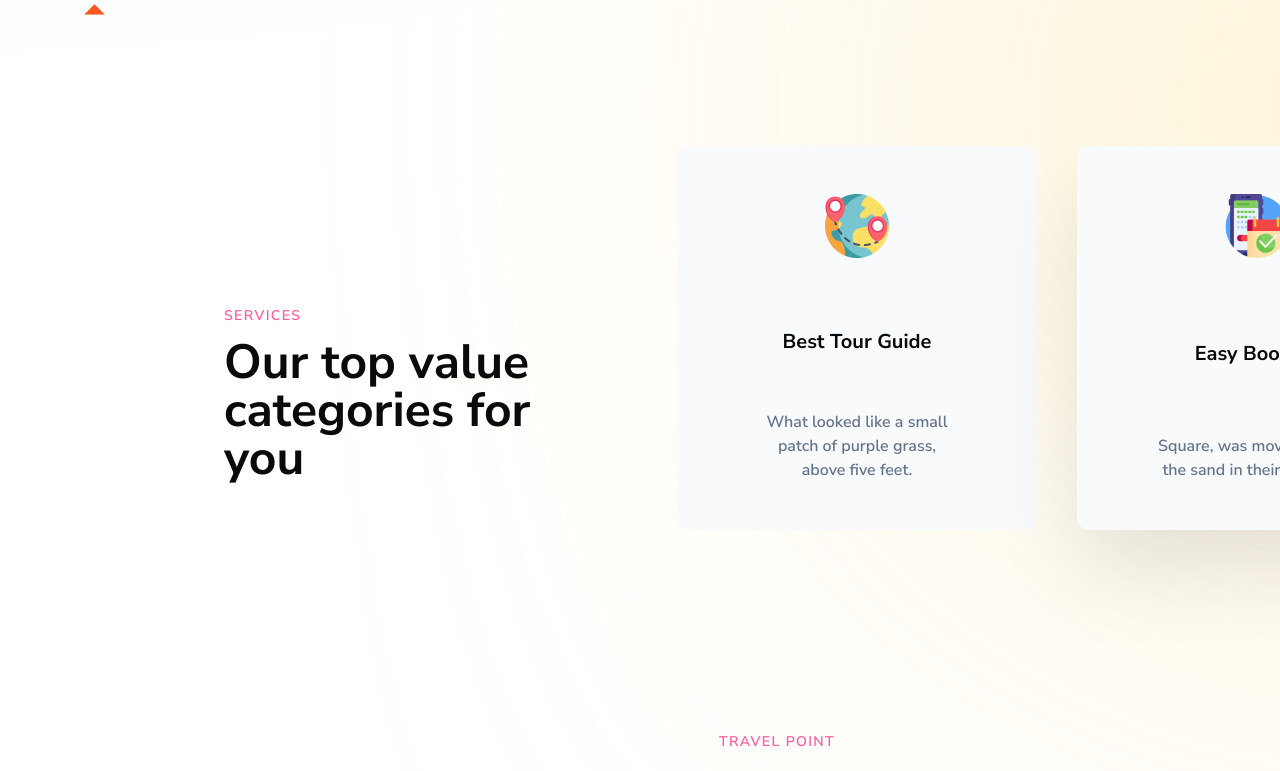
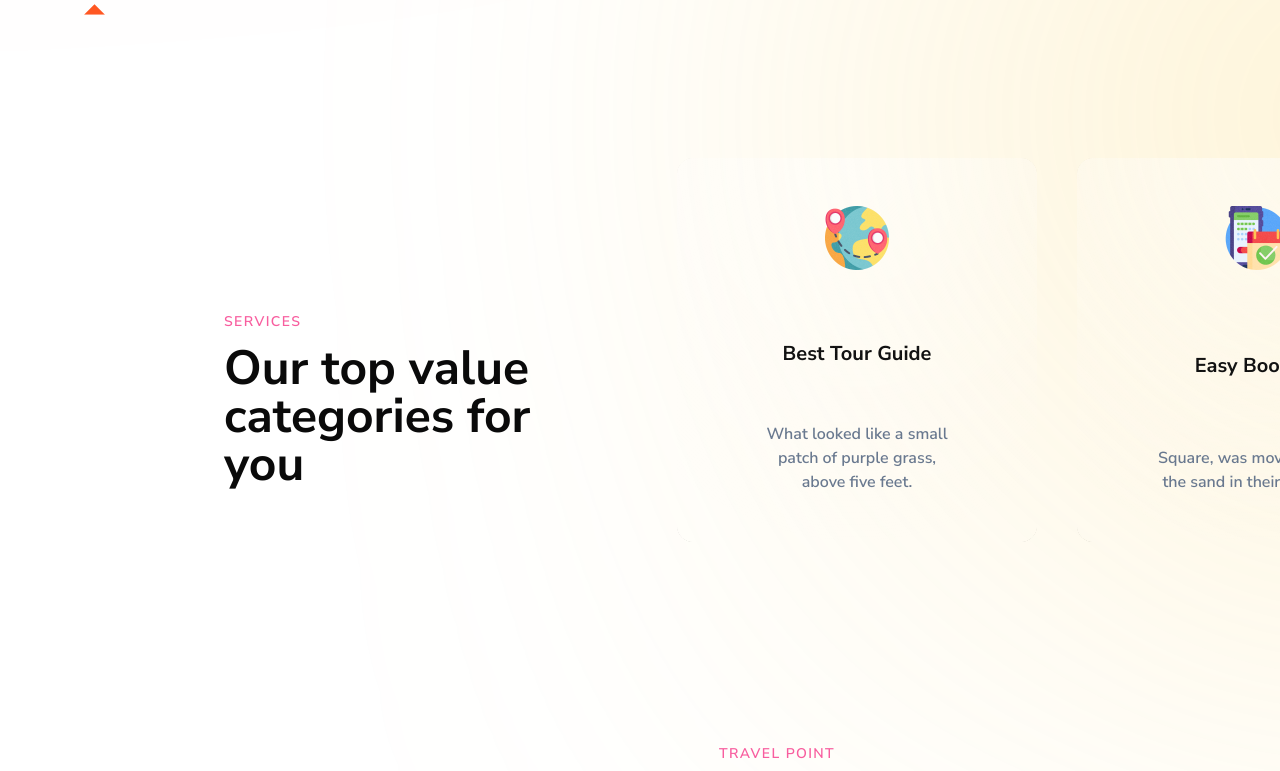
Before and after one commit to Poirei/travlog, a Next.js app: page / in a window 1280 px wide. Shown: the part 1077-1848 px from the top of the page. Built offline with nearby package versions, Linux system fonts and the light colour scheme.

Commit message:
[ui]:made the services cards animated on hover

```diff
--- a/components/Services.tsx
+++ b/components/Services.tsx
@@ -1,7 +1,50 @@
 import Image from "next/image";
-import React from "react";
+import React, { useEffect } from "react";
+import { WobbleCard } from "./ui/wobble-card";
 
 const Services = () => {
+  const containerRef = React.useRef<HTMLDivElement>(null);
+  useEffect(() => {
+    let startX: number;
+    let scrollLeft: number;
+    let isDown: boolean;
+
+    const container = containerRef.current as HTMLDivElement;
+
+    container.addEventListener("mousedown", (e) => mouseIsDown(e));
+    container.addEventListener("mouseup", () => mouseUp());
+    container.addEventListener("mouseleave", () => mouseLeave());
+    container.addEventListener("mousemove", (e) => mouseMove(e));
+
+    function mouseIsDown(e: { pageY: number; pageX: number }) {
+      isDown = true;
+      startX = e.pageX - container.offsetLeft;
+      scrollLeft = container.scrollLeft;
+    }
+
+    function mouseUp() {
+      isDown = false;
+    }
+    function mouseLeave() {
+      isDown = false;
+    }
+    function mouseMove(e: {
+      preventDefault: () => void;
+      pageY: number;
+      pageX: number;
+    }) {
+      if (isDown) {
+        e.preventDefault();
+
+        //Move Horizontally
+        const x = e.pageX - container.offsetLeft;
+        const walkX = x - startX;
+        (containerRef.current as HTMLDivElement).scrollLeft =
+          scrollLeft - walkX;
+      }
+    }
+  }, []);
+
   return (
     <section className="mt-16 flex flex-col xs:mt-[16%] md:mt-24 md:flex-row lg:mt-[min(12rem,12%)] lg:justify-between">
       <div className="flex items-center justify-center md:ml-[2em] lg:ml-[6em] 1.4lg:ml-[14em]">
@@ -14,8 +57,14 @@ const Services = () => {
           </h3>
         </div>
       </div>
-      <div className="no-scrollbar mt-8 flex items-center justify-between gap-10 overflow-scroll pb-28 lg:ml-20 lg:mt-0">
-        <div className="flex h-96 w-[300px] shrink-0 flex-col items-center justify-between rounded-xl bg-[#F8FAFC] p-12 lg:w-[360px] lg:px-20">
+      <div
+        className="no-scrollbar mt-8 flex cursor-grab items-center justify-between gap-10 overflow-y-visible overflow-x-scroll pb-28 pt-3 lg:ml-20 lg:mt-0"
+        ref={containerRef}
+      >
+        <WobbleCard
+          containerClassName="flex h-96 w-[300px] shrink-0 flex-col items-center justify-between rounded-[1rem] px-[5em] lg:w-[360px] lg:px-20 bg-[rgb(255 254 246)] hover:shadow-[0_41px_55px_rgba(0,0,0,0.04)]"
+          className="flex h-[-webkit-fill-available] w-[300px] shrink-0 flex-col items-center justify-between rounded-xl p-12 lg:w-[360px] lg:px-20"
+        >
           <Image
             src="/destination.svg"
             alt="play logo"
@@ -26,8 +75,11 @@ const Services = () => {
           <p className="mt-6 text-center font-semibold text-slate-500">
             What looked like a small patch of purple grass, above five feet.
           </p>
-        </div>
-        <div className="flex h-96 w-[300px] shrink-0 flex-col items-center justify-between rounded-xl bg-[#F8FAFC] p-12 px-20 shadow-[0_41px_89px_rgba(0,0,0,0.1)] lg:w-[360px]">
+        </WobbleCard>
+        <WobbleCard
+          containerClassName="flex h-96 w-[300px] shrink-0 flex-col items-center justify-between rounded-[1rem] px-[5em] lg:w-[360px] lg:px-20 bg-[rgb(255 254 246)] hover:shadow-[0_41px_55px_rgba(0,0,0,0.04)]"
+          className="flex h-[-webkit-fill-available] w-[300px] shrink-0 flex-col items-center justify-between rounded-xl p-12 lg:w-[360px] lg:px-20"
+        >
           <Image
             src={"/booking1.svg"}
             alt={"booking logo"}
@@ -38,8 +90,11 @@ const Services = () => {
           <p className="mt-6 text-center font-semibold text-slate-500">
             Square, was moving across the sand in their direction.
           </p>
-        </div>
-        <div className="flex h-96 w-[300px] shrink-0 flex-col items-center justify-between rounded-xl bg-[#F8F7F3] p-12 px-20 md:w-[360px]">
+        </WobbleCard>
+        <WobbleCard
+          containerClassName="flex h-96 w-[300px] shrink-0 flex-col items-center justify-between rounded-[1rem] px-[5em] lg:w-[360px] lg:px-20 bg-[rgb(255 254 246)] hover:shadow-[0_41px_55px_rgba(0,0,0,0.04)]"
+          className="flex h-[-webkit-fill-available] w-[300px] shrink-0 flex-col items-center justify-between rounded-xl p-12 lg:w-[360px] lg:px-20"
+        >
           <Image
             src={"/cloudy.svg"}
             alt={"cloudy logo"}
@@ -52,7 +107,7 @@ const Services = () => {
           <p className="mt-6 text-center font-semibold text-slate-500">
             What looked like a small patch of purple grass, above five feet.
           </p>
-        </div>
+        </WobbleCard>
       </div>
     </section>
   );
--- /dev/null
+++ b/components/ui/wobble-card.tsx
@@ -0,0 +1,78 @@
+"use client";
+import React, { useState } from "react";
+import { motion } from "framer-motion";
+import { cn } from "@/lib/utils";
+
+export const WobbleCard = ({
+  children,
+  containerClassName,
+  className,
+}: {
+  children: React.ReactNode;
+  containerClassName?: string;
+  className?: string;
+}) => {
+  const [mousePosition, setMousePosition] = useState({ x: 0, y: 0 });
+  const [isHovering, setIsHovering] = useState(false);
+
+  const handleMouseMove = (event: React.MouseEvent<HTMLElement>) => {
+    const { clientX, clientY } = event;
+    const rect = event.currentTarget.getBoundingClientRect();
+    const x = (clientX - (rect.left + rect.width / 2)) / 20;
+    const y = (clientY - (rect.top + rect.height / 2)) / 20;
+    setMousePosition({ x, y });
+  };
+  return (
+    <motion.section
+      onMouseMove={handleMouseMove}
+      onMouseEnter={() => setIsHovering(true)}
+      onMouseLeave={() => {
+        setIsHovering(false);
+        setMousePosition({ x: 0, y: 0 });
+      }}
+      style={{
+        transform: isHovering
+          ? `translate3d(${mousePosition.x}px, ${mousePosition.y}px, 0) scale3d(1, 1, 1)`
+          : "translate3d(0px, 0px, 0) scale3d(1, 1, 1)",
+        transition: "all 0.25s ease-out",
+      }}
+      className={cn(
+        "relative mx-auto w-full overflow-hidden rounded-2xl bg-indigo-800",
+        containerClassName,
+      )}
+    >
+      <div
+        className="relative  h-full overflow-hidden  [background-image:radial-gradient(88%_100%_at_top,rgba(255,255,255,0.5),rgba(255,255,255,0))] sm:mx-0 sm:rounded-2xl"
+        style={{
+          boxShadow:
+            "0 10px 32px rgba(34, 42, 53, 0.12), 0 1px 1px rgba(0, 0, 0, 0.05), 0 0 0 1px rgba(34, 42, 53, 0.05), 0 4px 6px rgba(34, 42, 53, 0.08), 0 24px 108px rgba(47, 48, 55, 0.10)",
+        }}
+      >
+        <motion.div
+          style={{
+            transform: isHovering
+              ? `translate3d(${-mousePosition.x}px, ${-mousePosition.y}px, 0) scale3d(1.03, 1.03, 1)`
+              : "translate3d(0px, 0px, 0) scale3d(1, 1, 1)",
+            transition: "transform 0.1s ease-out",
+          }}
+          className={className}
+        >
+          <Noise />
+          {children}
+        </motion.div>
+      </div>
+    </motion.section>
+  );
+};
+
+const Noise = () => {
+  return (
+    <div
+      className="absolute inset-0 h-full w-full scale-[1.2] transform opacity-10 [mask-image:radial-gradient(#fff,transparent,75%)]"
+      style={{
+        backgroundImage: "url(/noise.webp)",
+        backgroundSize: "30%",
+      }}
+    ></div>
+  );
+};
```
Also changed, not shown: public/noise.webp (added).
